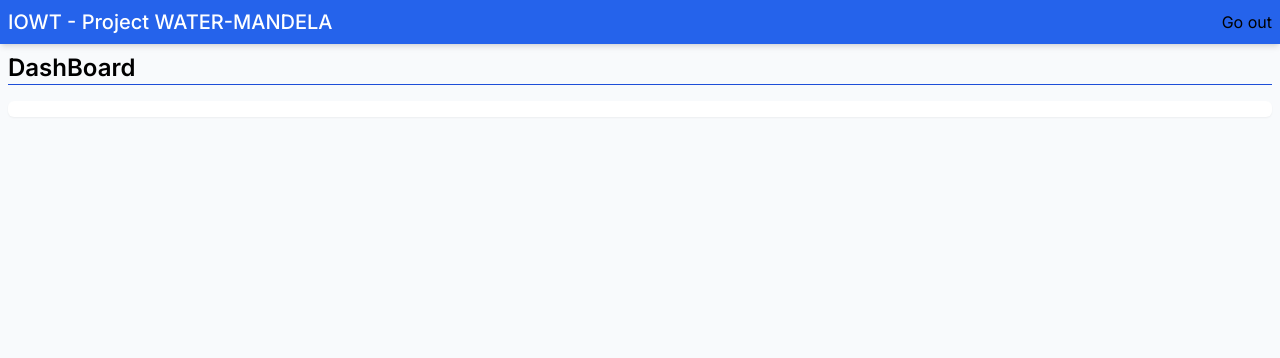
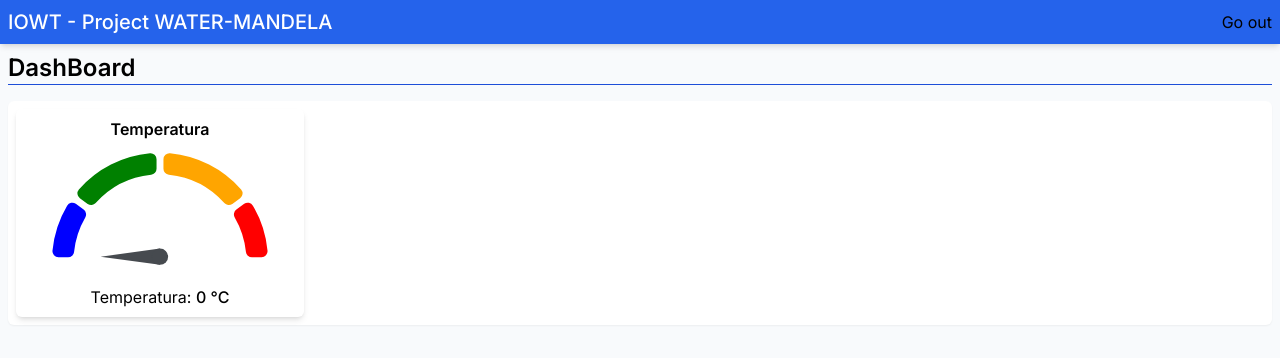
Before and after one commit to CalixtoSD117/IOWT, a Next.js app: page /dashboardpage in a window 1280 px wide. Shown: the top 358 px of the page. Built offline with nearby package versions, Linux system fonts and the light colour scheme; no server answers.

Commit message:
changes in CardTemperature

```diff
--- a/package.json
+++ b/package.json
@@ -10,6 +10,8 @@
   },
   "dependencies": {
     "@zwhitchcox/react-gauge-chart": "^0.4.1",
+    "axios": "^1.5.1",
+    "lodash": "^4.17.21",
     "next": "13.5.4",
     "react": "^18",
     "react-dom": "^18",
--- a/src/app/components/cards/CardTemperature.jsx
+++ b/src/app/components/cards/CardTemperature.jsx
@@ -1,9 +1,32 @@
+'use client'
+import { useState } from 'react';
+import GaugeChart from 'react-gauge-chart';
 
-const CardTemperature = () => {
+const CardTemperature = ({ title = "change the title", data=0 }) => {
+
+
   return (
-    <>
+    <div className="shadow-md w-72 h-52 p-2 rounded-md flex flex-col justify-between items-center ">
+      <div>
+        <h2 className="font-semibold">{title}</h2>
+      </div>
+      <div className=''>
+      <GaugeChart
+        id="temperature-gauge"
+        textColor="#000000"
+        nrOfLevels={10}
+        arcsLength={[ 0.2,0.3, 0.3, 0.2]}
+        colors={['blue','green', '#ffa500', '#ff0000']}
+        percent={data / 100}
+        hideText
+      />
 
-    </>
+
+      </div>
+
+      <p>Temperatura: <span className='font-medium'>{data} °C</span> </p>
+
+    </div>
   )
 }
 
--- a/src/app/dashboardpage/page.jsx
+++ b/src/app/dashboardpage/page.jsx
@@ -5,7 +5,6 @@ const page = () => {
   return (
     <div>
         <LayoutPage/>
-
     </div>
   )
 }
--- a/src/app/layout/LayoutPage.jsx
+++ b/src/app/layout/LayoutPage.jsx
@@ -1,8 +1,24 @@
-
+'use client'
+import React, { useEffect, useState } from 'react';
+import axios from 'axios';
 import CardTemperature from '../components/cards/CardTemperature'
 import Navbar from '../components/navbar/Navbar'
 
 const LayoutPage = () => {
+  const [variableData, setVariableData] = useState();
+
+  useEffect(() => {
+    // Realiza una solicitud HTTP al punto final de tu aplicación
+    axios.post('/webhook-endpoint') // Asegúrate de que esta URL coincida con la configuración del Webhook en Particle Console
+      .then((response) => {
+        // Procesa los datos recibidos
+        setVariableData(response.data);
+      })
+      .catch((error) => {
+        console.error('Error al obtener datos:', error);
+      });
+  }, []);
+
   return (
     <main className='bg-slate-50 min-h-screen'>
       <Navbar/>
@@ -15,7 +31,7 @@ const LayoutPage = () => {
       </div>
       {/* aqui estaran las cards */}
       <div className='bg-white m-2 shadow-sm p-2 rounded-md'>
-          <CardTemperature/>
+          <CardTemperature title='Temperatura' data={variableData} />
       </div>
 
     </main>
```
Also changed, not shown: 1 other file (tests, documents, lock files or other folders).
